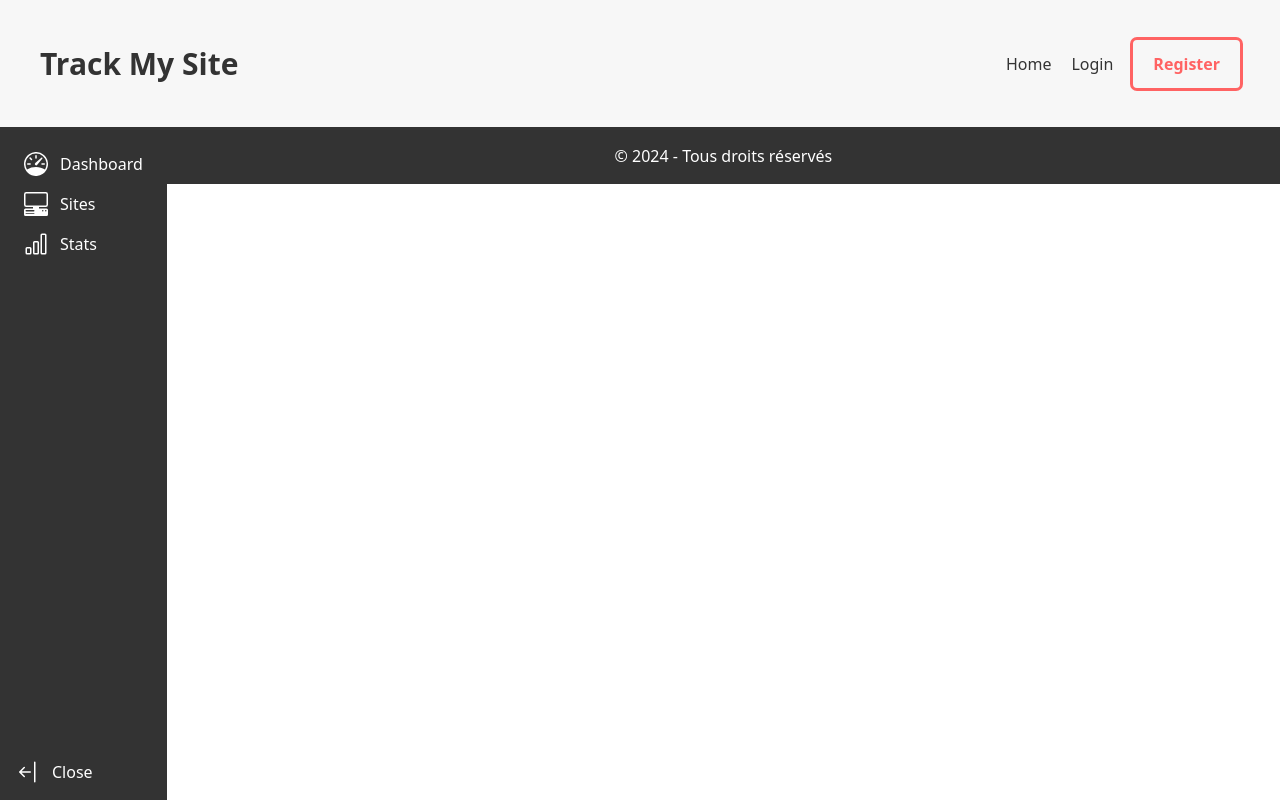
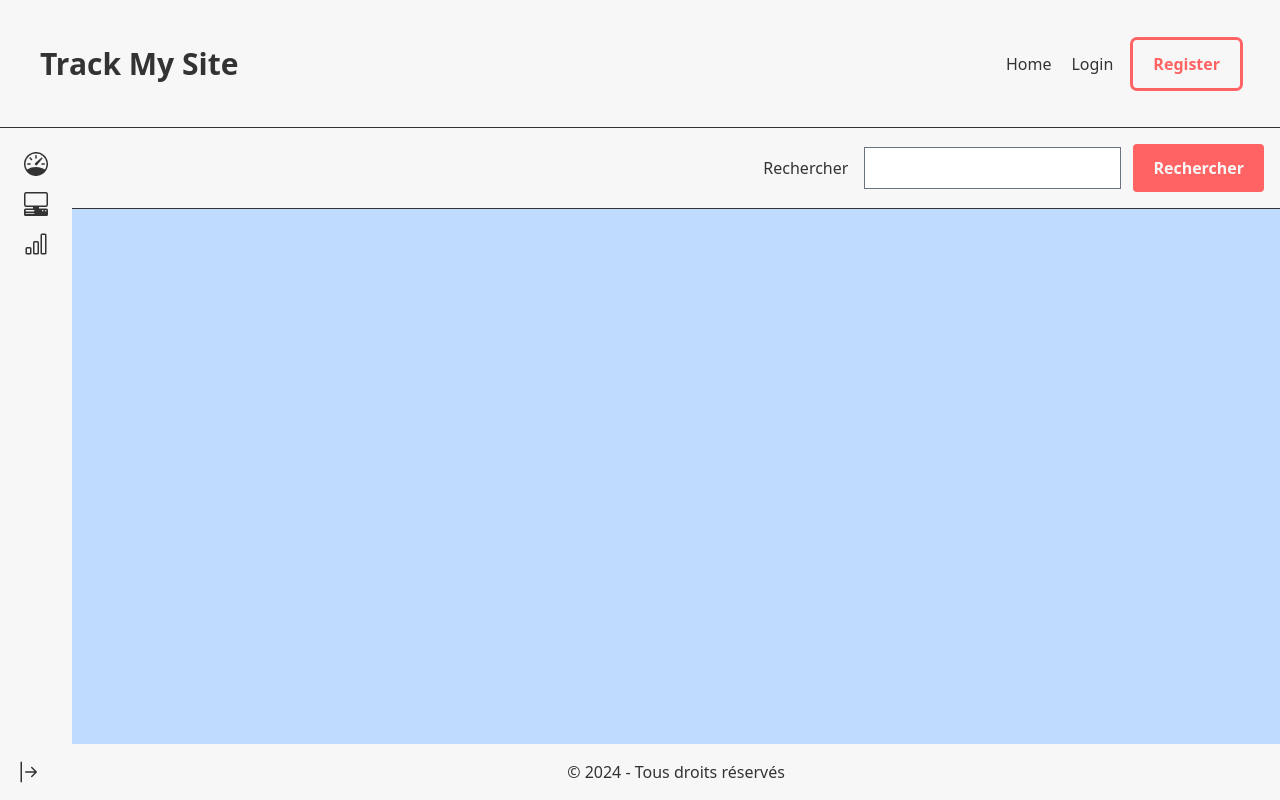
Before and after one commit to eliooooooo/Vue-Dashboard, a Vue app: page / in a window 1280 px wide. Built offline with nearby package versions, Linux system fonts and the light colour scheme.

Commit message:
Feat: styles de base

```diff
--- a/src/App.vue
+++ b/src/App.vue
@@ -2,14 +2,18 @@
 import Footer from './components/Footer.vue'
 import Header from './components/Header.vue'
 import Aside from './components/Aside.vue'
+import SearchBar from './components/SearchBar.vue'
 </script>
 
 <template>
   <Header />
-  <div class="container_aside flex w-full" x-data="{ asideOpen: true }">
+  <div class="container_aside flex w-full" x-data="{ asideOpen: false }">
     <Aside />
-    <div class="container_content flex flex-col justify-between flex-grow h-[calc(100vh-8rem)]">
-      <router-view />
+    <div class="container_content bg-blue-200 flex flex-col justify-between flex-grow h-[calc(100vh-8rem)]">
+      <div>
+        <SearchBar />
+        <router-view id="main" class="px-10 py-4" />
+      </div>
       <Footer />
     </div>
   </div>
--- /dev/null
+++ b/src/assets/css/accessibilite.css
@@ -0,0 +1,3 @@
+*:focus {
+    @apply outline-primary;
+}
--- a/src/assets/css/button.css
+++ b/src/assets/css/button.css
@@ -1,5 +1,5 @@
 .btn {
-    @apply block border-none px-10 py-5 rounded-lg cursor-pointer font-semibold text-white transition-all duration-200 ease-in-out;
+    @apply block border-none px-10 py-5 rounded-lg cursor-pointer font-semibold text-light transition-all duration-200 ease-in-out;
 }
 
 .btn.primary {
@@ -27,7 +27,7 @@
 }
 
 .btn.primary.outline:hover {
-    @apply bg-primary text-white border-primary;
+    @apply bg-primary text-light border-primary;
 }
 
 .btn.secondary.outline {
@@ -35,5 +35,5 @@
 }
 
 .btn.secondary.outline:hover {
-    @apply bg-secondary text-white;
+    @apply bg-secondary text-light;
 }
--- a/src/components/Aside.vue
+++ b/src/components/Aside.vue
@@ -2,38 +2,38 @@
 </script>
 
 <template>
-    <aside class="bg-dark text-white p-4 flex flex-col justify-between h-[calc(100vh-8rem)]">
+    <aside class="bg-light text-dark p-4 flex flex-col justify-between h-[calc(100vh-8rem)]">
         <nav>
-            <ul class="[&>li]:p-2 [&>li>a]:text-white [&>li]:no-underline [&>li>a]:flex [&>li>a]:flex-row [&>li>a]:gap-3">
+            <ul class="[&>li]:p-2 [&>li>a]:text-dark [&>li]:no-underline [&>li>a]:flex [&>li>a]:flex-row [&>li>a]:gap-3">
                 <li><router-link to="/dashboard">
                     <svg xmlns="http://www.w3.org/2000/svg" width="24" height="24" fill="currentColor" class="bi bi-speedometer" viewBox="0 0 16 16">
                         <path d="M8 2a.5.5 0 0 1 .5.5V4a.5.5 0 0 1-1 0V2.5A.5.5 0 0 1 8 2M3.732 3.732a.5.5 0 0 1 .707 0l.915.914a.5.5 0 1 1-.708.708l-.914-.915a.5.5 0 0 1 0-.707M2 8a.5.5 0 0 1 .5-.5h1.586a.5.5 0 0 1 0 1H2.5A.5.5 0 0 1 2 8m9.5 0a.5.5 0 0 1 .5-.5h1.5a.5.5 0 0 1 0 1H12a.5.5 0 0 1-.5-.5m.754-4.246a.39.39 0 0 0-.527-.02L7.547 7.31A.91.91 0 1 0 8.85 8.569l3.434-4.297a.39.39 0 0 0-.029-.518z"/>
                         <path fill-rule="evenodd" d="M6.664 15.889A8 8 0 1 1 9.336.11a8 8 0 0 1-2.672 15.78zm-4.665-4.283A11.95 11.95 0 0 1 8 10c2.186 0 4.236.585 6.001 1.606a7 7 0 1 0-12.002 0"/>
                     </svg>
-                    <span x-show="asideOpen">Dashboard</span>
+                    <span x-show="asideOpen" x-transition>Dashboard</span>
                 </router-link></li>
                 <li><router-link to="/sites">
                     <svg xmlns="http://www.w3.org/2000/svg" width="24" height="24" fill="currentColor" class="bi bi-pc-display-horizontal" viewBox="0 0 16 16">
                         <path d="M1.5 0A1.5 1.5 0 0 0 0 1.5v7A1.5 1.5 0 0 0 1.5 10H6v1H1a1 1 0 0 0-1 1v3a1 1 0 0 0 1 1h14a1 1 0 0 0 1-1v-3a1 1 0 0 0-1-1h-5v-1h4.5A1.5 1.5 0 0 0 16 8.5v-7A1.5 1.5 0 0 0 14.5 0zm0 1h13a.5.5 0 0 1 .5.5v7a.5.5 0 0 1-.5.5h-13a.5.5 0 0 1-.5-.5v-7a.5.5 0 0 1 .5-.5M12 12.5a.5.5 0 1 1 1 0 .5.5 0 0 1-1 0m2 0a.5.5 0 1 1 1 0 .5.5 0 0 1-1 0M1.5 12h5a.5.5 0 0 1 0 1h-5a.5.5 0 0 1 0-1M1 14.25a.25.25 0 0 1 .25-.25h5.5a.25.25 0 1 1 0 .5h-5.5a.25.25 0 0 1-.25-.25"/>
                     </svg>
-                    <span x-show="asideOpen">Sites</span>
+                    <span x-show="asideOpen" x-transition>Sites</span>
                 </router-link></li>
                 <li><router-link to="/stats">
                     <svg xmlns="http://www.w3.org/2000/svg" width="24" height="24" fill="currentColor" class="bi bi-bar-chart" viewBox="0 0 16 16">
                         <path d="M4 11H2v3h2zm5-4H7v7h2zm5-5v12h-2V2zm-2-1a1 1 0 0 0-1 1v12a1 1 0 0 0 1 1h2a1 1 0 0 0 1-1V2a1 1 0 0 0-1-1zM6 7a1 1 0 0 1 1-1h2a1 1 0 0 1 1 1v7a1 1 0 0 1-1 1H7a1 1 0 0 1-1-1zm-5 4a1 1 0 0 1 1-1h2a1 1 0 0 1 1 1v3a1 1 0 0 1-1 1H2a1 1 0 0 1-1-1z"/>
                     </svg>
-                    <span x-show="asideOpen">Stats</span>
+                    <span x-show="asideOpen" x-transition>Stats</span>
                 </router-link></li>
             </ul>
         </nav>
-        <span x-on:click="asideOpen = !asideOpen" class="flex flex-row gap-3">
+        <span x-on:click="asideOpen = !asideOpen" class="flex flex-row gap-3 cursor-pointer">
             <svg x-show="asideOpen" xmlns="http://www.w3.org/2000/svg" width="24" height="24" fill="currentColor" class="bi bi-arrow-bar-left" viewBox="0 0 16 16">
                 <path fill-rule="evenodd" d="M12.5 15a.5.5 0 0 1-.5-.5v-13a.5.5 0 0 1 1 0v13a.5.5 0 0 1-.5.5M10 8a.5.5 0 0 1-.5.5H3.707l2.147 2.146a.5.5 0 0 1-.708.708l-3-3a.5.5 0 0 1 0-.708l3-3a.5.5 0 1 1 .708.708L3.707 7.5H9.5a.5.5 0 0 1 .5.5"/>
             </svg>
             <svg x-show="!asideOpen" xmlns="http://www.w3.org/2000/svg" width="24" height="24" fill="currentColor" class="bi bi-arrow-bar-right" viewBox="0 0 16 16">
                 <path fill-rule="evenodd" d="M6 8a.5.5 0 0 0 .5.5h5.793l-2.147 2.146a.5.5 0 0 0 .708.708l3-3a.5.5 0 0 0 0-.708l-3-3a.5.5 0 0 0-.708.708L12.293 7.5H6.5A.5.5 0 0 0 6 8m-2.5 7a.5.5 0 0 1-.5-.5v-13a.5.5 0 0 1 1 0v13a.5.5 0 0 1-.5.5"/>
             </svg>
-            <span x-show="asideOpen">
+            <span x-show="asideOpen" x-transition>
                 Close
             </span>
         </span>
--- a/src/components/Footer.vue
+++ b/src/components/Footer.vue
@@ -2,7 +2,7 @@
 </script>
 
 <template>
-    <footer class="bg-dark text-white p-4 text-center">
+    <footer id="footer" class="bg-light text-dark    p-4 text-center">
         <p>&copy; 2024 - Tous droits réservés</p>
     </footer>
 </template>
--- a/src/components/Header.vue
+++ b/src/components/Header.vue
@@ -2,13 +2,35 @@
 </script>
 
 <template>
+    <div role="navigation"
+class="relative bg-dark w-full flex items-center focus-within:h-48 focus-within:md:h-16 h-0 px-3 overflow-hidden"
+        aria-label="Accès rapide">
+        <ul class="flex gap-5 flex-col md:flex-row md:items-center justify-center h-full w-full overflow-hidden px-2 [&>li>a]:text-dark">
+            <li>
+                <a href="#nav" class="p-2 bg-gray-50 rounded-full focus-border-primary" type="button" aria-disabled="false" tabindex="1">Menu de
+                    navigation</a>
+            </li>
+            <li>
+                <a href="#main" class="p-2 bg-gray-50 rounded-full" type="button" aria-disabled="false" tabindex="1">Aller au
+                    contenu</a>
+            </li>
+            <li>
+                <a href="#footer" class="p-2 bg-gray-50 rounded-full" type="button" aria-disabled="false" tabindex="1">Pied de
+                    page</a>
+            </li>
+            <li>
+                <a href="#dyslexic-mode-toggle" class="p-2 bg-gray-50 rounded-full" type="button" aria-disabled="false" tabindex="1">Mode dyslexique</a>
+            </li>
+        </ul>
+    </div>
+
     <header class="bg-light text-dark h-32 flex items-center border-b border-dark">
         <div class="container flex flex-row items-center justify-between">
             <p class="h1">Track My Site</p>
-            <nav>
+            <nav id="nav">
                 <ul class="flex justify-center items-center gap-5 [&>li>a]:text-dark [&>li]:no-underline">
-                    <li><router-link to="/">Home</router-link></li>
-                    <li><router-link to="/login">Login</router-link></li>
+                    <li><router-link :to="{ name: 'home' }">Home</router-link></li>
+                    <li><router-link :to="{ name : 'login' }">Login</router-link></li>
                     <li><router-link to="/register" class="btn primary small outline">Register</router-link></li>
                 </ul>
             </nav>
--- /dev/null
+++ b/src/components/SearchBar.vue
@@ -0,0 +1,12 @@
+<script>
+</script>
+
+<template>
+    <div class="flex items-center justify-end gap-3 bg-light text-dark p-4 border-b border-dark">
+        <div class="flex items-center gap-4">
+            <label for="search">Rechercher</label>
+            <input type="search" id="search" name="search" />
+        </div>
+        <button type="submit" class="btn primary small">Rechercher</button>
+    </div>
+</template>
--- a/src/dist.css
+++ b/src/dist.css
@@ -9,7 +9,7 @@
   padding-bottom: 1.25rem;
   font-weight: 600;
   --tw-text-opacity: 1;
-  color: rgb(255 255 255 / var(--tw-text-opacity));
+  color: rgb(247 247 247 / var(--tw-text-opacity));
   transition-property: all;
   transition-duration: 200ms;
   transition-timing-function: cubic-bezier(0.4, 0, 0.2, 1);
@@ -22,7 +22,7 @@
 
 .btn.primary:hover {
   --tw-bg-opacity: 1;
-  background-color: rgb(223 175 45 / var(--tw-bg-opacity));
+  background-color: rgb(156 6 6 / var(--tw-bg-opacity));
 }
 
 .btn.secondary {
@@ -56,7 +56,7 @@
   --tw-bg-opacity: 1;
   background-color: rgb(255 99 99 / var(--tw-bg-opacity));
   --tw-text-opacity: 1;
-  color: rgb(255 255 255 / var(--tw-text-opacity));
+  color: rgb(247 247 247 / var(--tw-text-opacity));
 }
 
 .btn.secondary.outline {
@@ -70,7 +70,7 @@
   --tw-bg-opacity: 1;
   background-color: rgb(226 226 213 / var(--tw-bg-opacity));
   --tw-text-opacity: 1;
-  color: rgb(255 255 255 / var(--tw-text-opacity));
+  color: rgb(247 247 247 / var(--tw-text-opacity));
 }
 
 .container {
@@ -115,6 +115,10 @@ h1,
     font-size: 1.875rem !important;
     line-height: 2.25rem !important;
   }
+}
+
+*:focus {
+  outline-color: #FF6363;
 }
 
 *, ::before, ::after {
@@ -953,6 +957,10 @@ select {
   display: none;
 }
 
+.h-0 {
+  height: 0px;
+}
+
 .h-20 {
   height: 5rem;
 }
@@ -965,8 +973,8 @@ select {
   height: calc(100vh - 8rem);
 }
 
-.min-h-\[100vh\] {
-  min-height: 100vh;
+.h-full {
+  height: 100%;
 }
 
 .min-h-full {
@@ -1025,16 +1033,24 @@ select {
   justify-content: space-between;
 }
 
+.gap-3 {
+  gap: 0.75rem;
+}
+
 .gap-5 {
   gap: 1.25rem;
 }
 
-.gap-3 {
-  gap: 0.75rem;
+.overflow-hidden {
+  overflow: hidden;
 }
 
 .rounded {
   border-radius: 0.25rem;
+}
+
+.rounded-full {
+  border-radius: 9999px;
 }
 
 .rounded-lg {
@@ -1045,12 +1061,21 @@ select {
   border-width: 1px;
 }
 
+.border-2 {
+  border-width: 2px;
+}
+
 .border-b {
   border-bottom-width: 1px;
 }
 
 .border-none {
   border-style: none;
+}
+
+.\!border-primary {
+  --tw-border-opacity: 1 !important;
+  border-color: rgb(255 99 99 / var(--tw-border-opacity)) !important;
 }
 
 .border-dark {
@@ -1061,6 +1086,16 @@ select {
 .bg-dark {
   --tw-bg-opacity: 1;
   background-color: rgb(51 51 51 / var(--tw-bg-opacity));
+}
+
+.bg-gray-50 {
+  --tw-bg-opacity: 1;
+  background-color: rgb(249 250 251 / var(--tw-bg-opacity));
+}
+
+.bg-gray-600 {
+  --tw-bg-opacity: 1;
+  background-color: rgb(75 85 99 / var(--tw-bg-opacity));
 }
 
 .bg-light {
@@ -1166,6 +1201,11 @@ select {
   color: rgb(51 51 51 / var(--tw-text-opacity));
 }
 
+.text-light {
+  --tw-text-opacity: 1;
+  color: rgb(247 247 247 / var(--tw-text-opacity));
+}
+
 .text-primary {
   --tw-text-opacity: 1;
   color: rgb(255 99 99 / var(--tw-text-opacity));
@@ -1222,12 +1262,16 @@ a {
 
 a:hover {
   --tw-text-opacity: 1;
-  color: rgb(223 175 45 / var(--tw-text-opacity));
+  color: rgb(156 6 6 / var(--tw-text-opacity));
+}
+
+.focus-within\:h-48:focus-within {
+  height: 12rem;
 }
 
 .hover\:text-primary-dark:hover {
   --tw-text-opacity: 1;
-  color: rgb(223 175 45 / var(--tw-text-opacity));
+  color: rgb(156 6 6 / var(--tw-text-opacity));
 }
 
 @media (min-width: 640px) {
@@ -1238,6 +1282,14 @@ a:hover {
 }
 
 @media (min-width: 768px) {
+  .md\:flex-row {
+    flex-direction: row;
+  }
+
+  .md\:items-center {
+    align-items: center;
+  }
+
   .md\:px-5 {
     padding-left: 1.25rem;
     padding-right: 1.25rem;
@@ -1246,6 +1298,10 @@ a:hover {
   .md\:\!text-3xl {
     font-size: 1.875rem !important;
     line-height: 2.25rem !important;
+  }
+
+  .focus-within\:md\:h-16:focus-within {
+    height: 4rem;
   }
 }
 
--- a/src/main.js
+++ b/src/main.js
@@ -8,4 +8,9 @@ import Alpine from 'alpinejs'
 window.Alpine = Alpine
 Alpine.start()
 
+router.beforeEach((to, from, next) => {
+    document.title = to.meta.title || 'Default Title'
+    next()
+})
+
 createApp(App).use(router).mount('#app')
--- a/src/router/index.js
+++ b/src/router/index.js
@@ -5,8 +5,15 @@ const router = createRouter({
     history: createWebHistory(import.meta.env.BASE_URL),
     routes: [
         {
+            path: '/',
+            name: 'home',
+            meta: { title: 'HomePage - Track My Site' }
+        },
+        {
             path: '/login',
-            component: Login
+            name: 'login',
+            component: Login,
+            meta: { title: 'Login Form - Track My Site' }
         }
     ]
 })
--- a/src/style.css
+++ b/src/style.css
@@ -1,6 +1,7 @@
 @import './assets/css/button.css';
 @import './assets/css/container.css';
 @import './assets/css/heading.css';
+@import './assets/css/accessibilite.css';
 
 @tailwind base;
 @tailwind components;
--- a/tailwind.config.js
+++ b/tailwind.config.js
@@ -11,7 +11,7 @@ module.exports = {
       colors: {
         'primary': {
          'DEFAULT': '#FF6363',
-         'dark': '#DFAF2D'
+         'dark': '#9c0606'
         },
         'secondary': {
           'DEFAULT': '#E2E2D5',
```
